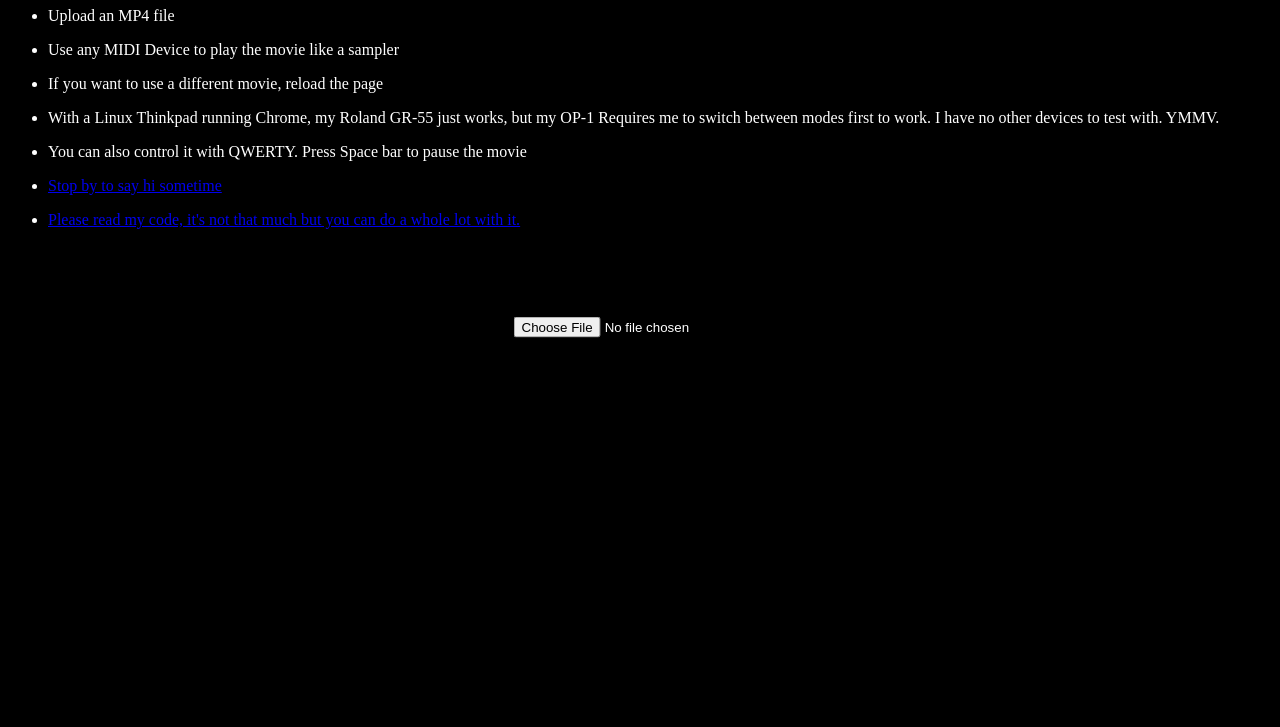
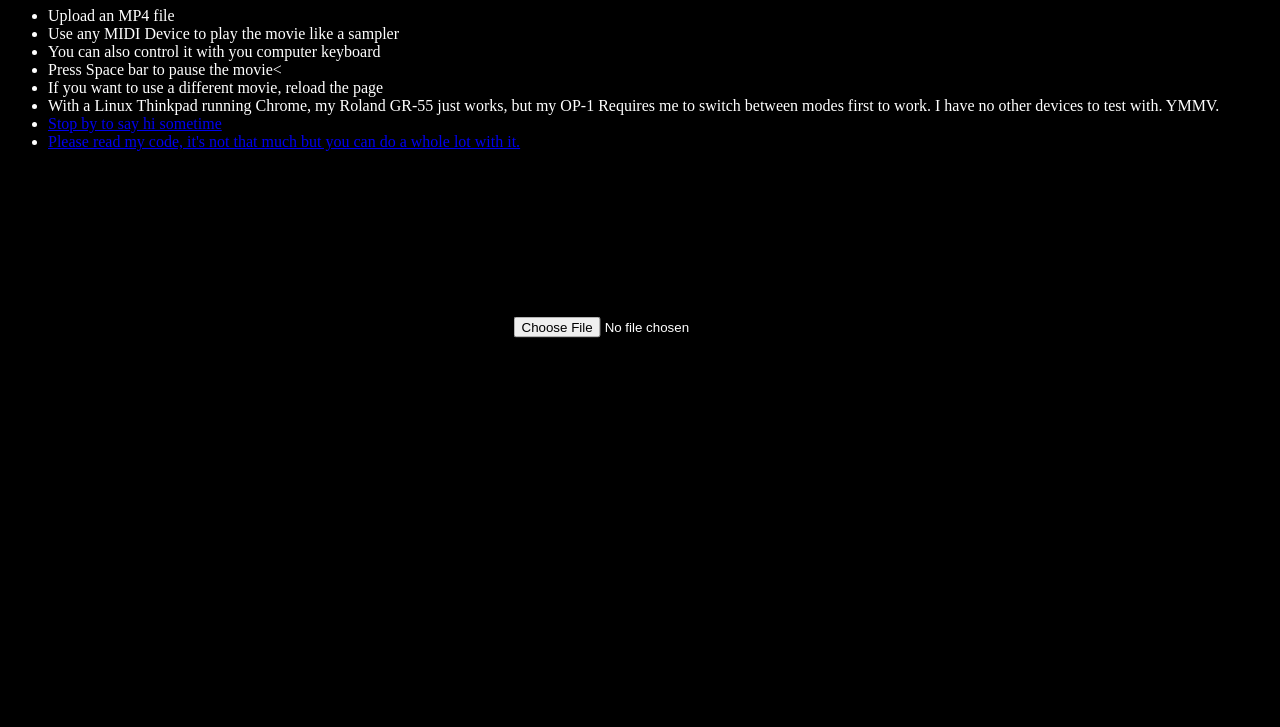
Before and after one commit to lindseymysse/montage-organ, a plain HTML site: page montage-organ.html in a window 1280 px wide. Shown: the part 73-800 px from the top of the page. Drawn offline with Linux system fonts and the light colour scheme.

Commit message:
updated instructions

```diff
--- a/montage-organ.html
+++ b/montage-organ.html
@@ -54,6 +54,9 @@
       min-height: 100%;
       z-index:-1;
     }
+    li:first-child{
+      list-style: none
+    }
   </style>
 </head>
 
@@ -69,13 +72,14 @@
 <div id="introduction">
   <ul>
     <li><h1>Montage Organ</h1></li>
-    <li><p>Upload an MP4 file</p></li>
-    <li><p>Use any MIDI Device to play the movie like a sampler</p></li>
-    <li><p>If you want to use a different movie, reload the page</p></li>
-    <li><p>With a Linux Thinkpad running Chrome, my Roland GR-55 just works, but my OP-1 Requires me to switch between modes first to work. I have no other devices to test with. YMMV. </p></li>
-    <li><p>You can also control it with QWERTY. Press Space bar to pause the movie</p></li>
-    <li><p><a href="https://lindseymysse.com/" target="_blank">Stop by to say hi sometime</a></p></li>
-    <li><p><a href="https://github.com/lindseymysse/montage-organ/blob/main/montage-organ.html">Please read my code, it's not that much but you can do a whole lot with it.</a></p></li>
+    <li>Upload an MP4 file</li>
+    <li>Use any MIDI Device to play the movie like a sampler</li>
+    <li>You can also control it with you computer keyboard</li>
+    <li>Press Space bar to pause the movie<</li>
+    <li>If you want to use a different movie, reload the page</li>
+    <li>With a Linux Thinkpad running Chrome, my Roland GR-55 just works, but my OP-1 Requires me to switch between modes first to work. I have no other devices to test with. YMMV.</li>
+    <li><a href="https://lindseymysse.com/" target="_blank">Stop by to say hi sometime</a></li>
+    <li><a href="https://github.com/lindseymysse/montage-organ/blob/main/montage-organ.html">Please read my code, it's not that much but you can do a whole lot with it.</a></li>
   </ul>
 </div>
 
```
